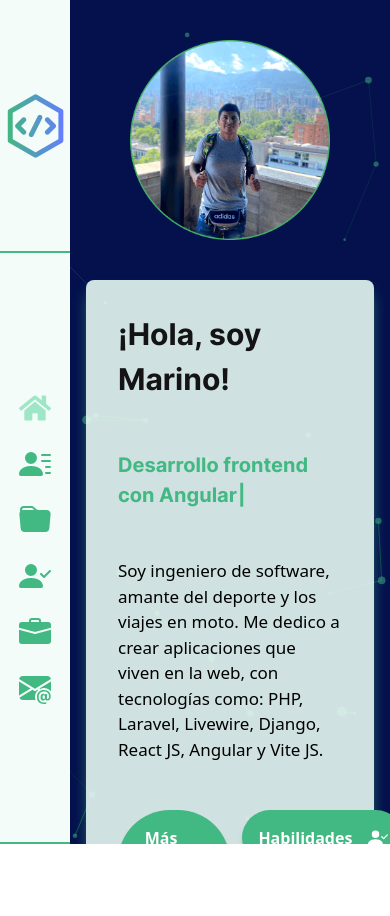
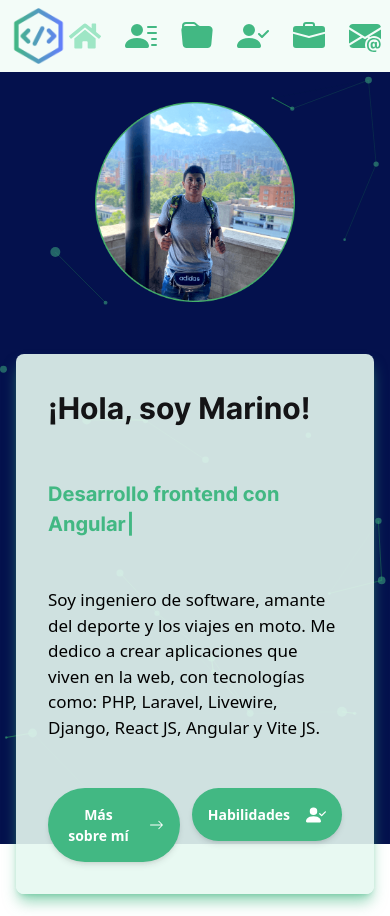
Before and after one commit to fili258-oss/marino-botina, a React (Vite) app: page / in a window 390 px wide. Before the commit the page ends 844 px from the top, so only its background shows below. Built offline with nearby package versions, Linux system fonts and the light colour scheme.

Commit message:
Update styling and layout for improved responsiveness and readability across multiple components

```diff
--- a/src/components/ParticlesBackground.tsx
+++ b/src/components/ParticlesBackground.tsx
@@ -46,7 +46,7 @@ const ParticlesBackground = () => {
                         quantity: 4,
                     },
                     repulse: {
-                        distance: 200,
+                        distance: 100,
                         duration: 0.4,
                     },
                 },
--- a/src/components/navbar.tsx
+++ b/src/components/navbar.tsx
@@ -16,11 +16,11 @@ const Navbar = () => {
         i18n.changeLanguage(lang_code);
     };*/
     return (
-        <nav className='flex flex-col bg-app-greenprimary-50 sm:order-1'>
-            <NavLink to='/' className='flex flex-col border-b-2 border-app-greenprimary-600 h-[30%] justify-center items-center'>
-                <img src={Logo} alt="Ing Marino Botina" className="w-16 h-16 mx-auto" />
+        <nav className='flex flex-row items-center justify-around p-2 md:flex-col bg-app-greenprimary-50 sticky top-0 z-50 md:order-1'>
+            <NavLink to='/' className='flex flex-col md:flex-col h-full md:h-[30%]  md:justify-center'>
+                <img src={Logo} alt="Ing Marino Botina" className="w-14 md:w-16 h-14 md:h-16 mx-auto" />
             </NavLink>
-            <ul className='flex flex-col justify-center items-center gap-6  border-b-2 h-[70%] border-app-greenprimary-600 py-4'>
+            <ul className='flex flex-row md:flex-col justify-center items-center gap-6 h-full md:h-[70%] py-2'>
                 {dataNavbar(navbarItemActive).nav.map((item) => (
                     <NavLink
                         key={item.id}
--- a/src/screens/Aboutme.tsx
+++ b/src/screens/Aboutme.tsx
@@ -7,8 +7,8 @@ import { BsFileEarmarkArrowDownFill } from "react-icons/bs";
 
 const Aboutme = () => {
     return (
-        <section className="grid rows bg-app-greenprimary-50 pt-36 px-9">
-            <h2 className="font-inter font-bold text-[4rem] text-app-heading">Sobre mí</h2>
+        <section className="grid rows bg-app-greenprimary-50 pt-36 px-9 max-w-7xl mx-auto">
+            <h2 className="font-inter font-bold text-[30px] md:text-[32px] lg:text-[38px] xl:text-[38px]  text-app-heading">Sobre mí</h2>
             <hr></hr>
             <p className="">Ingeniero de Software y desarrollador web Full Stack.</p>
             <p>Me apasiona construir soluciones de software personalizadas que se adapten a las necesidades de las empresas, en mi trayecto como desarrollador web he tenido la oportunidad de trabajar con las siguientes tecnologías y lenguajes de programación: PHP, Laravel, SpringBoot, Codeigniter, Vue JS, Django, Angular, Bootsrap, jQuery.</p>
--- a/src/screens/App.tsx
+++ b/src/screens/App.tsx
@@ -15,9 +15,9 @@ function App() {
   return (
     <div className='grid'>
       <ParticlesBackground />
-      <div className='grid grid-cols-[70px_1fr] xl:grid-cols-[90px_1fr]  w-screen h-screen '>
+      <div className='grid grid-cols-1 md:grid-cols-[90px_1fr] w-screen h-screen '>
           <Navbar />
-          <main className='grid grid-rows-1 order-2 overflow-y-auto h-screen'>
+          <main className='grid grid-rows-1 overflow-y-auto h-screen order-2'>
                 <Routes>
                   <Route path='/' element={<Home />} />
                   <Route path='/aboutme' element={<Aboutme />} />
--- a/src/screens/Contact.tsx
+++ b/src/screens/Contact.tsx
@@ -3,9 +3,11 @@ import { FaTelegramPlane } from "react-icons/fa";
 const Contact = () => {
     return (
         <section className="grid rows bg-app-greenprimary-50 pt-36 px-9 overflow-auto">
-            <h2 className="font-inter font-bold text-[4rem] text-app-heading">Contacto</h2>
+            <h2 className="font-inter font-bold text-[30px] md:text-[32px] lg:text-[38px] xl:text-[38px]  text-app-heading">Contacto</h2>
             <hr></hr>
-            <p>Gracias por visitarme, si crees que mis habilidades pueden contribuir a tu proyecto o empresa, puedes contactarme a través de los siguientes links de contacto: </p>
+            <p className="text-[17px] md:text-[19px] lg:text-[21px] xl:text-[23px]">
+                Gracias por visitarme, si crees que mis habilidades pueden contribuir a tu proyecto o empresa, puedes contactarme a través de los siguientes links de contacto:
+            </p>
 
 
             <ul className="flex flex-col text-app-greenprimary-50 gap-3">
--- a/src/screens/Experience.tsx
+++ b/src/screens/Experience.tsx
@@ -8,7 +8,7 @@ import {
 const Experience = () => {
     return (
         <section className="grid rows bg-app-greenprimary-50 pt-32 px-9">
-            <h2 className="font-inter font-bold text-[4rem] text-app-heading">Mi experiencia</h2>
+            <h2 className="font-inter font-bold text-[30px] md:text-[32px] lg:text-[38px] xl:text-[38px]  text-app-heading">Mi experiencia</h2>
             <hr className="mb-4"></hr>
             <Tab.Group>
                 <Tab.List className="flex flex-row ">
--- a/src/screens/Home.tsx
+++ b/src/screens/Home.tsx
@@ -10,7 +10,7 @@ const Home = () => {
 
         <section className="grid grid-cols-1 md:grid-cols-2 xl:grid-cols-[50%_1fr] items-center mx-4">
             <article>
-            <section className="justify-items-center py-10">
+            <section className="justify-items-center py-2">
                 <img src={ HomeMarino} className="h-[200px] md:h-[270px] xl:h-[369px] w-auto" alt="Imagen Perfil" />
             </section>
             </article>
@@ -35,7 +35,7 @@ const Home = () => {
                         onClick={() => {
                             selectedItemNavbar(2);
                         }}
-                        className="inline-flex items-center  p-4 text-base text-white shadow-md transition duration-200 ease-in hover:bg-app-greenprimary-400 focus:bg-app-greenprimary-400 focus:outline-none bg-app-greenprimary-600 text-center rounded-full font-semibold"
+                        className="inline-flex items-center  p-4 text-[14px] text-white shadow-md transition duration-200 ease-in hover:bg-app-greenprimary-400 focus:bg-app-greenprimary-400 focus:outline-none bg-app-greenprimary-600 text-center rounded-full font-semibold"
                         >
                         Más sobre mí
                         <BsArrowRight  className="w-5 h-5 ml-4"/>
@@ -47,7 +47,7 @@ const Home = () => {
                         onClick={() => {
                             selectedItemNavbar(3);
                         }}
-                        className="inline-flex items-center  p-4 text-base text-white shadow-md transition duration-200 ease-in hover:bg-app-greenprimary-400 focus:bg-app-greenprimary-400 focus:outline-none bg-app-greenprimary-600 text-center rounded-full font-semibold"
+                        className="inline-flex items-center  p-4 text-[14px] text-white shadow-md transition duration-200 ease-in hover:bg-app-greenprimary-400 focus:bg-app-greenprimary-400 focus:outline-none bg-app-greenprimary-600 text-center rounded-full font-semibold"
                         >
                         Habilidades
                         <BsFillPersonCheckFill  className="w-5 h-5 ml-4"/>
--- a/src/screens/Projects.tsx
+++ b/src/screens/Projects.tsx
@@ -13,7 +13,7 @@ import { Navigation } from 'swiper/modules';
 const Projects = () => {
     return (
         <section className="grid rows bg-app-greenprimary-50 pt-32 px-9">
-            <h2 className="font-inter font-bold text-[4rem] text-app-heading">Proyectos</h2>
+            <h2 className="font-inter font-bold text-[30px] md:text-[32px] lg:text-[38px] xl:text-[38px] text-app-heading">Proyectos</h2>
             <hr></hr>
 
 
--- a/src/screens/Skills.tsx
+++ b/src/screens/Skills.tsx
@@ -12,7 +12,7 @@ import WordpressIcon from '../assets/imgs/WordPress.png'
 const Skills = () => {
     return (
         <section className="grid rows bg-app-greenprimary-50 pt-36 px-9">
-            <h2 className="font-inter font-bold text-[4rem] text-app-heading">Mis habilidades</h2>
+            <h2 className="font-inter font-bold text-[30px] md:text-[32px] lg:text-[38px] xl:text-[38px]  text-app-heading">Mis habilidades</h2>
             <hr></hr>
             <Tab.Group>
                 <Tab.List>
```
